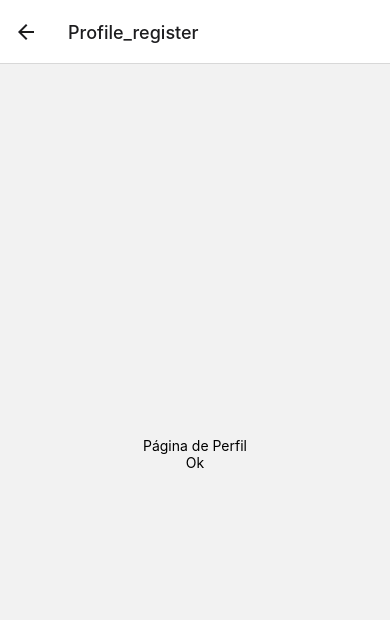
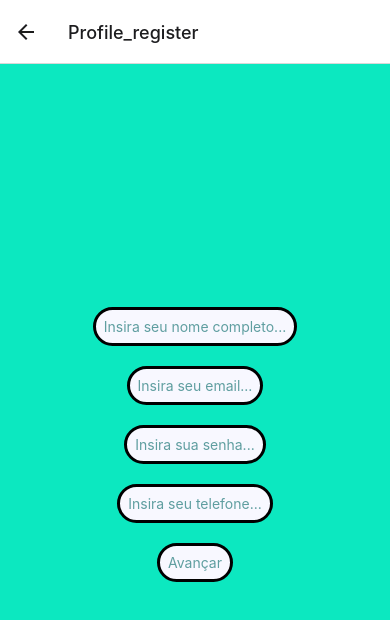
Before and after one commit to CesarRYK/E-Descarte, a React Native app: screen /Profile_register in a window 390 px wide. Shown: the top 620 px of the page. Built offline with nearby package versions, Linux system fonts and the light colour scheme.

Commit message:
Transição entre telas

```diff
--- a/App.js
+++ b/App.js
@@ -5,6 +5,8 @@ import {createNativeStackNavigator } from '@react-navigation/native-stack';
 import Home from './screens/Home';
 import Profile_login from './screens/Profile_login';
 import Profile_register from './screens/Profile_register';
+import TelaInicial from './screens/TelaInicial';
+import Perfil from './screens/Perfil';
 
 const Stack = createNativeStackNavigator();
 
@@ -25,6 +27,17 @@ export default function App() {
           name='Profile_register'
           component={Profile_register}
         />
+
+        <Stack.Screen
+          name='TelaInicial'
+          component={TelaInicial}
+        />
+
+          <Stack.Screen
+          name='Perfil'
+          component={Perfil}
+        />
+
       </Stack.Navigator>
       <StatusBar/>
     </NavigationContainer>
--- /dev/null
+++ b/screens/Perfil.js
@@ -0,0 +1,37 @@
+import {View, Text, StyleSheet,} from 'react-native';
+
+export default Perfil;
+
+function Perfil() {
+    return (
+        <View style={styles.container}>
+            <Text style={styles.textColor}>Fernando</Text>
+            <Text style={styles.textColor}>Configurações</Text>
+
+        </View>
+    );
+}
+
+const styles = StyleSheet.create({
+    container: {
+        flex: 1,
+        justifyContent: 'center',
+        alignItems: 'center',
+        backgroundColor: '#0ce8c0',
+
+
+    },
+    textColor: {
+        color: '#5f9ea0',
+        borderWidth: 3,
+        borderColor: '#000000',
+        backgroundColor: '#f8f8ff',
+        padding: 8,
+        borderRadius: 40,
+        marginBottom: 20,
+    },
+
+    borda: {
+
+    }
+});
--- a/screens/Profile_login.js
+++ b/screens/Profile_login.js
@@ -1,13 +1,21 @@
-import {View, Text, StyleSheet, Pressable} from 'react-native';
+import {View, Text, StyleSheet, TextInput, TouchableOpacity, Pressable} from 'react-native';
 
 export default Profile_login;
 
-function Profile_login() {
-    return(
+function Profile_login({ navigation }) {
+     return(
         <View style={styles.container} >
-            <Text style={styles.textColor}>Página de Perfil</Text>
-            <Pressable>
-                <Text>Ok</Text>
+            <TouchableOpacity>
+            <TextInput style={styles.textColor}>Insira seu email...
+                </TextInput>
+                </TouchableOpacity>
+            <TouchableOpacity>
+                <Text style={styles.textColor}>Insira sua senha...
+                </Text>
+            </TouchableOpacity>
+            <Pressable
+            onPress={() => navigation.navigate('TelaInicial')}>
+                <Text style={styles.textColor}>Avançar</Text>
             </Pressable>
         </View>
     );
@@ -18,10 +26,19 @@ const styles = StyleSheet.create({
         flex: 1,
         justifyContent: 'center',
         alignItems: 'center',
+        backgroundColor: '#0ce8c0',
 
     },
     textColor: {
-        color: '#f5fffa',
+        color: '#5f9ea0',
+        borderWidth: 3,
+        borderColor: '#000000',
+        backgroundColor: '#f8f8ff',
+        padding: 8,
+        borderRadius: 40,
+        marginBottom: 20,
 
     },
-});
+
+    },
+);
--- a/screens/Profile_register.js
+++ b/screens/Profile_register.js
@@ -2,12 +2,16 @@ import {View, Text, StyleSheet, Pressable} from 'react-native';
 
 export default Profile_register;
 
-function Profile_register() {
+function Profile_register({ navigation }) {
     return(
         <View style={styles.container} >
-            <Text>Página de Perfil</Text>
-            <Pressable>
-                <Text>Ok</Text>
+            <Text style={styles.textColor}>Insira seu nome completo...</Text>
+            <Text style={styles.textColor}>Insira seu email...</Text>
+            <Text style={styles.textColor}>Insira sua senha...</Text>
+            <Text style={styles.textColor}>Insira seu telefone...</Text>
+            <Pressable
+            onPress={() => navigation.navigate('TelaInicial')}>
+                <Text style={styles.textColor}>Avançar</Text>
             </Pressable>
         </View>
     );
@@ -18,6 +22,18 @@ const styles = StyleSheet.create({
         flex: 1,
         justifyContent: 'center',
         alignItems: 'center',
+        backgroundColor: '#0ce8c0',
+
 
     },
+    textColor: {
+        color: '#5f9ea0',
+        borderWidth: 3,
+        borderColor: '#000000',
+        backgroundColor: '#f8f8ff',
+        padding: 8,
+        borderRadius: 40,
+        marginBottom: 20,
+    },
+
 });
--- /dev/null
+++ b/screens/TelaInicial.js
@@ -0,0 +1,40 @@
+import {View, Text, StyleSheet, Pressable} from 'react-native';
+
+export default TelaInicial;
+
+function TelaInicial({ navigation }) {
+    return(
+        <View style={styles.container}>
+            <Pressable
+            onPress={() => navigation.navigate('Perfil')}>
+                <Text style={styles.textColor}>Usuário</Text>
+            </Pressable>
+            <Text style={styles.textColor}>Mapa</Text>
+            <Text style={styles.textColor}>Coleta</Text>
+            <Text style={styles.textColor}>Descarte</Text>
+            <Text style={styles.textColor}>Configurações</Text>
+        </View>
+    );
+}
+
+const styles = StyleSheet.create({
+    container: {
+        flex: 1,
+        justifyContent: 'center',
+        alignItems: 'baseline',
+        backgroundColor: '#0ce8c0',
+        flexDirection: 'row',
+
+
+    },
+    textColor: {
+        color: '#5f9ea0',
+        borderWidth: 3,
+        borderColor: '#000000',
+        backgroundColor: '#f8f8ff',
+        padding: 8,
+        borderRadius: 40,
+        marginBottom: 20,
+    },
+
+});
```
